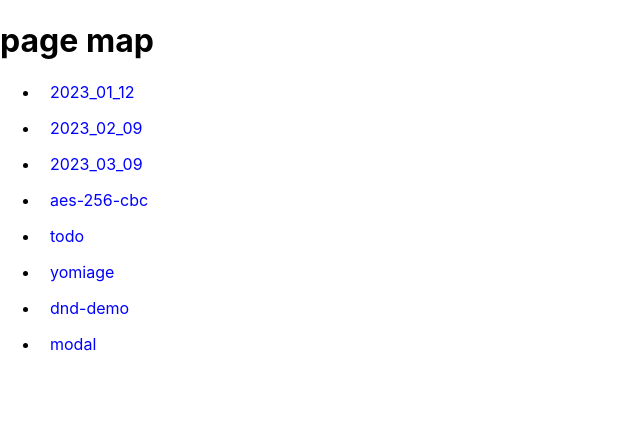
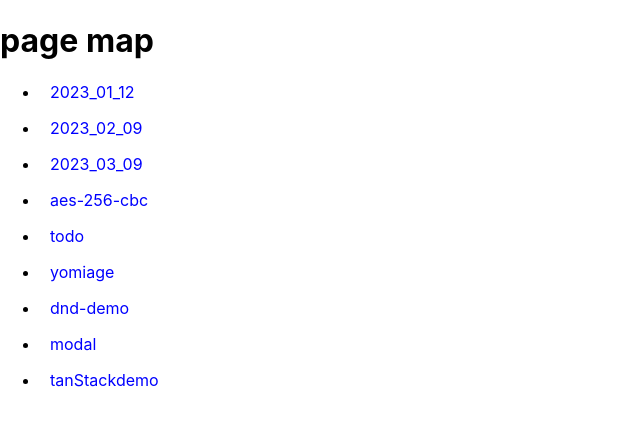
Before and after one commit to teru27/recat-Next, a Next.js app: page / in a window 1280 px wide. Shown: the top 426 px of the page, without its empty margins (0-640 px from the left). Built offline with nearby package versions, Linux system fonts and the light colour scheme.

Commit message:
add tanStackdemo link

```diff
--- a/src/pages/index.tsx
+++ b/src/pages/index.tsx
@@ -11,6 +11,7 @@ export default function Home() {
     { naem: "yomiage", link: "/yomiage" },
     { naem: "dnd-demo", link: "/dnd-demo" },
     { naem: "modal", link: "/modal" },
+    { naem: "tanStackdemo", link: "/tanStackdemo" },
   ];
 
   return (
```
